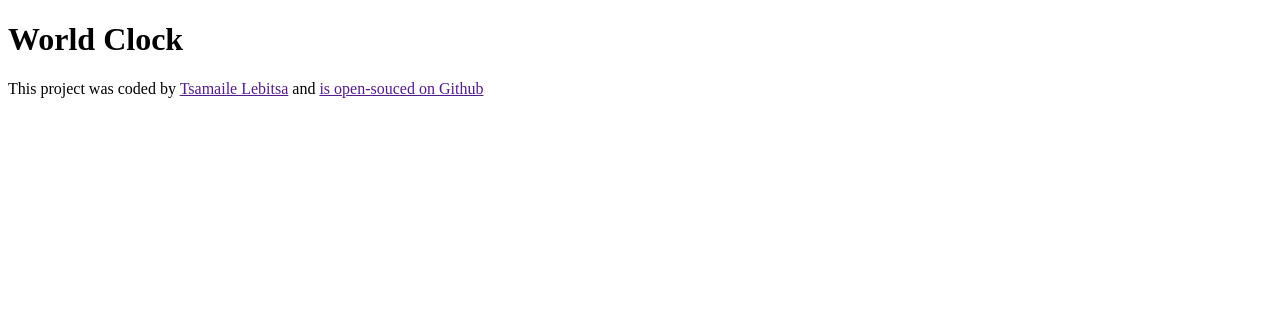
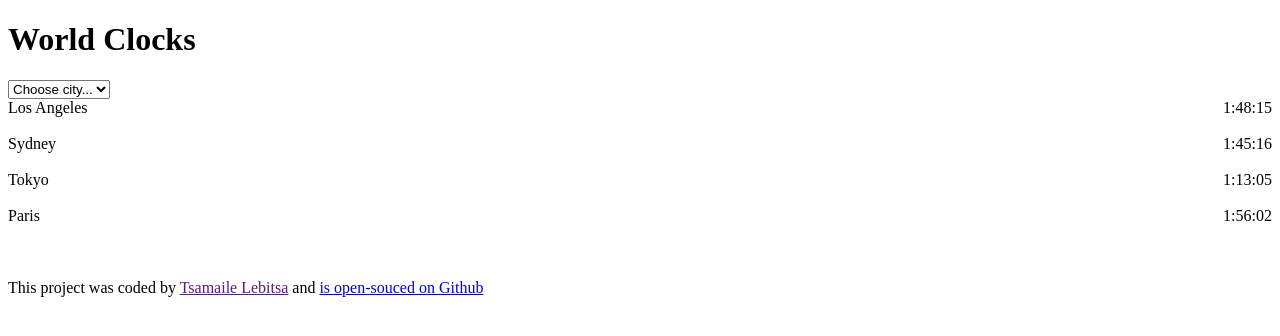
Before and after one commit to Tsamaile1/World-clock, a plain HTML site: page index.html in a window 1280 px wide. Drawn offline with Linux system fonts and the light colour scheme.

Commit message:
Added basic HTML

```diff
--- a/index.html
+++ b/index.html
@@ -1,15 +1,54 @@
 <!DOCTYPE html>
 <html lang="en">
-<head>
-    <meta charset="UTF-8">
-    <meta name="viewport" content="width=device-width, initial-scale=1.0">
+  <head>
+    <meta charset="UTF-8" />
+    <meta name="viewport" content="width=device-width, initial-scale=1.0" />
     <title>World Clock</title>
+    <style>
+      .city-time{
+        display: flex;
+        justify-content: space-between;
+      }
+    </style>
+  </head>
+  <body>
+    <div class="container">
+      <h1>World Clocks</h1>
+      <select name="" id="">
+        <option value="">Choose city...</option>
+      </select>
+      <div class="city-time">
+        <div class="city">Los Angeles</div>
+        <div class="time">1:48:15</div>
+      </div>
+      <br />
+      <div class="city-time">
+        <div class="city">Sydney</div>
+        <div class="time">1:45:16</div>
+      </div>
+      <br />
+      <div class="city-time">
+        <div class="city">Tokyo</div>
+        <div class="time">1:13:05</div>
+      </div>
+      <br />
+      <div class="city-time">
+        <div class="city">Paris</div>
+        <div class="time">1:56:02</div>
+      </div>
+    </div>
+    <br>
+    <br>
+    <br>
 
-</head>
-<body>
-<h1>World Clock</h1>
-
-    <footer>This project was coded by <a href="" target="_blank">Tsamaile Lebitsa</a> and <a href="" target="_blank">is open-souced on Github</a></footer>
-
-</body>
+    <footer>
+      This project was coded by
+      <a href="" target="_blank">Tsamaile Lebitsa</a> and
+      <a
+        href="https://github.com/Tsamaile1/World-clock/blob/main/index.html"
+        target="_blank"
+        >is open-souced on Github</a
+      >
+    </footer>
+  </body>
 </html>
```
